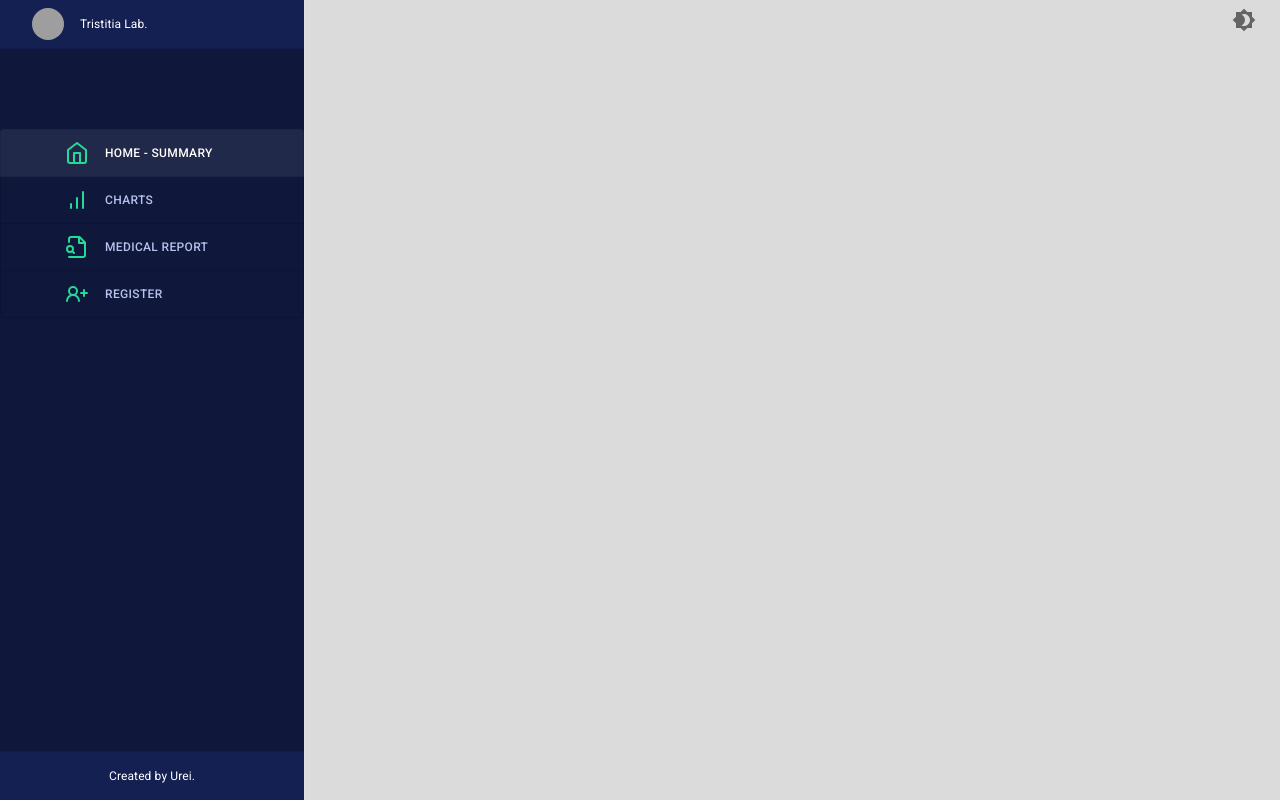
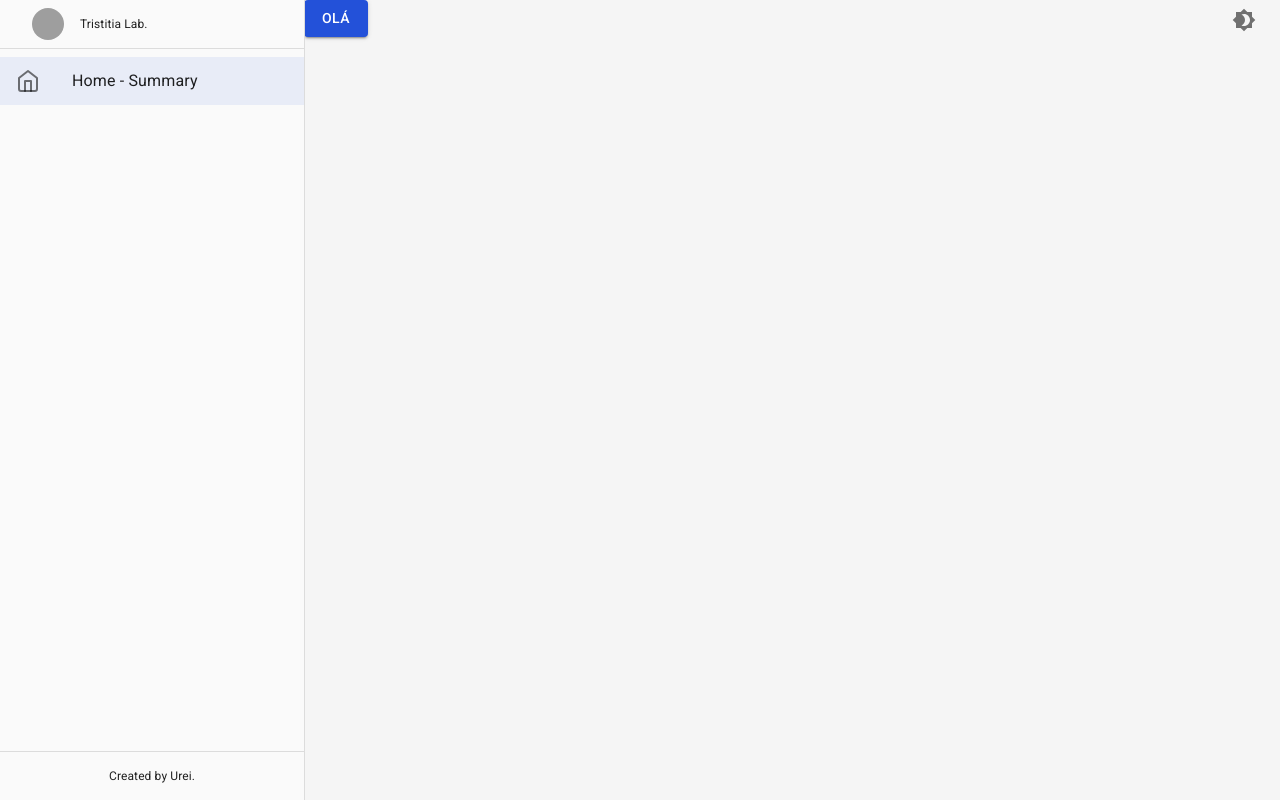
Before and after one commit to Rafael-Urei/DashBoard-Project-JSON-Server, a React (Vite) app: page /home in a window 1280 px wide. Built offline with nearby package versions, Linux system fonts and the light colour scheme; grey boxes are pictures that could not be loaded.

Commit message:
Adicionei um Drawer Dinâmico

```diff
--- a/src/pages/Home/Home.tsx
+++ b/src/pages/Home/Home.tsx
@@ -1,4 +1,4 @@
-import { Box, useMediaQuery, useTheme } from "@mui/material";
+import { Box, Button, useMediaQuery, useTheme } from "@mui/material";
 import { ToggleDrawerComponent } from "../../shared/components/ToggleDrawer/ToggleDrawer";
 
 export default function Home() {
@@ -7,6 +7,7 @@ export default function Home() {
   return (
     <>
       <Box>{match && <ToggleDrawerComponent />}</Box>
+      <Button variant="contained">Olá</Button>
     </>
   );
 }
--- a/src/routes/index.tsx
+++ b/src/routes/index.tsx
@@ -1,7 +1,19 @@
 import { Routes, Route, Navigate } from "react-router-dom";
 import Home from "../pages/Home/Home";
+import { useEffect } from "react";
+import { useAppDrawerContext } from "../shared/contexts";
 
 export const AppRoutes = () => {
+  const { setDrawerOptions } = useAppDrawerContext();
+  useEffect(() => {
+    setDrawerOptions([
+      {
+        label: "Home - Summary",
+        path: "/home",
+      },
+    ]);
+  }, []);
+
   return (
     <>
       <Routes>
--- a/src/shared/components/NavBar/NavBar.tsx
+++ b/src/shared/components/NavBar/NavBar.tsx
@@ -3,29 +3,44 @@ import {
   Box,
   Divider,
   Drawer,
+  Icon,
   List,
-  ToggleButton,
-  ToggleButtonGroup,
+  ListItemButton,
+  ListItemIcon,
+  ListItemText,
   Typography,
   useMediaQuery,
   useTheme,
 } from "@mui/material";
-import { Props } from "../../types";
+import { LinkRouteProps, Props } from "../../types";
 import { BarChart, FileSearch, HomeIcon, UserPlus2 } from "lucide-react";
-import { useState } from "react";
 import { useAppDrawerContext } from "../../contexts";
+import { useMatch, useNavigate, useResolvedPath } from "react-router-dom";
+
+const ListWithRoutes = ({ to, label, onClick }: LinkRouteProps) => {
+  const navigate = useNavigate();
+  const resolvedPath = useResolvedPath(to);
+  const match = useMatch({ path: resolvedPath.pathname, end: false });
+  const handleNavigate = () => {
+    navigate(to);
+    onClick?.();
+  };
+  return (
+    <ListItemButton selected={!!match} onClick={handleNavigate}>
+      <ListItemIcon>
+        <Icon>
+          <HomeIcon />
+        </Icon>
+      </ListItemIcon>
+      <ListItemText primary={label} />
+    </ListItemButton>
+  );
+};
 
 export default function NavBar({ children }: Props) {
   const theme = useTheme();
-  const { isOpen, toggleDrawer } = useAppDrawerContext();
+  const { isOpen, toggleDrawer, drawerOptions } = useAppDrawerContext();
   const match = useMediaQuery(theme.breakpoints.down("sm"));
-  const [alignment, setAlignment] = useState("home");
-  const handleChange = (
-    e: React.MouseEvent<HTMLElement>,
-    newAlignment: string
-  ) => {
-    setAlignment(newAlignment);
-  };
   return (
     <>
       <Drawer
@@ -40,7 +55,6 @@ export default function NavBar({ children }: Props) {
           height="100%"
         >
           <Box
-            bgcolor="primary.main"
             height={theme.spacing(6)}
             display="flex"
             alignItems="center"
@@ -64,7 +78,6 @@ export default function NavBar({ children }: Props) {
               <Typography
                 sx={{
                   marginLeft: theme.spacing(2),
-                  color: theme.palette.primary.contrastText,
                   fontSize: "12px",
                 }}
               >
@@ -73,94 +86,26 @@ export default function NavBar({ children }: Props) {
             </Box>
           </Box>
 
-          <Divider color={theme.palette.primary.main} />
+          <Divider />
 
-          <Box flex={1} bgcolor={theme.palette.primary.dark}>
-            <List
-              component="nav"
-              sx={{
-                paddingTop: theme.spacing(10),
-              }}
-            >
-              <ToggleButtonGroup
-                orientation="vertical"
-                color="secondary"
-                value={alignment}
-                exclusive
-                onChange={handleChange}
-                sx={{ width: "100%" }}
-                aria-label="Platform"
-              >
-                <ToggleButton
-                  value="home"
-                  sx={{
-                    fontSize: "12px",
-                    display: "flex",
-                    alignItems: "center",
-                    justifyContent: "flex-start",
-                    paddingLeft: theme.spacing(8),
-                    gap: theme.spacing(2),
-                    color: "#B6C3EE",
-                  }}
-                >
-                  <HomeIcon color="#25d997"></HomeIcon>
-                  Home - Summary
-                </ToggleButton>
-                <ToggleButton
-                  value="chart"
-                  sx={{
-                    fontSize: "12px",
-                    display: "flex",
-                    alignItems: "center",
-                    justifyContent: "flex-start",
-                    paddingLeft: theme.spacing(8),
-                    gap: theme.spacing(2),
-                    color: "#B6C3EE",
-                  }}
-                >
-                  <BarChart color="#25d997"></BarChart>
-                  Charts
-                </ToggleButton>
-                <ToggleButton
-                  value="mreport"
-                  sx={{
-                    fontSize: "12px",
-                    display: "flex",
-                    alignItems: "center",
-                    justifyContent: "flex-start",
-                    paddingLeft: theme.spacing(8),
-                    gap: theme.spacing(2),
-                    color: "#B6C3EE",
-                  }}
-                >
-                  <FileSearch color="#25d997"></FileSearch>
-                  Medical Report
-                </ToggleButton>
-                <ToggleButton
-                  value="register"
-                  sx={{
-                    fontSize: "12px",
-                    display: "flex",
-                    alignItems: "center",
-                    justifyContent: "flex-start",
-                    paddingLeft: theme.spacing(8),
-                    gap: theme.spacing(2),
-                    color: "#B6C3EE",
-                  }}
-                >
-                  <UserPlus2 color="#25d997"></UserPlus2>
-                  Register
-                </ToggleButton>
-              </ToggleButtonGroup>
+          <Box flex={1}>
+            <List component="nav">
+              {drawerOptions.map((drawerOption) => (
+                <ListWithRoutes
+                  key={drawerOption.path}
+                  label={drawerOption.label}
+                  to={drawerOption.path}
+                  onClick={match ? toggleDrawer : undefined}
+                />
+              ))}
             </List>
           </Box>
 
-          <Divider color={theme.palette.primary.main} />
+          <Divider />
 
           <Box
             sx={{
               height: theme.spacing(6),
-              bgcolor: theme.palette.primary.main,
             }}
             display="flex"
             alignItems="center"
@@ -168,7 +113,6 @@ export default function NavBar({ children }: Props) {
           >
             <Typography
               sx={{
-                color: theme.palette.primary.contrastText,
                 fontSize: "12px",
               }}
             >
--- a/src/shared/contexts/DrawerContext.tsx
+++ b/src/shared/contexts/DrawerContext.tsx
@@ -3,7 +3,14 @@ import { Props } from "../types";
 
 interface IDrawerContextData {
   isOpen: boolean;
+  drawerOptions: IDrawerOptions[];
   toggleDrawer: () => void;
+  setDrawerOptions: (newDrawerOptions: IDrawerOptions[]) => void;
+}
+
+interface IDrawerOptions {
+  label: string;
+  path: string;
 }
 
 const DrawerContext = createContext({} as IDrawerContextData);
@@ -14,13 +21,28 @@ export const useAppDrawerContext = () => {
 
 export const AppDrawerProvider = ({ children }: Props) => {
   const [isOpen, setIsOpen] = useState<boolean>(false);
+  const [drawerOptions, setDrawerOptions] = useState<IDrawerOptions[]>([]);
 
   const toggleDrawer = useCallback(() => {
     setIsOpen((oldDrawerOpen) => !oldDrawerOpen);
   }, []);
 
+  const handleSetDrawerOptions = useCallback(
+    (newDrawerOptions: IDrawerOptions[]) => {
+      setDrawerOptions(newDrawerOptions);
+    },
+    []
+  );
+
   return (
-    <DrawerContext.Provider value={{ isOpen, toggleDrawer }}>
+    <DrawerContext.Provider
+      value={{
+        drawerOptions,
+        setDrawerOptions: handleSetDrawerOptions,
+        isOpen,
+        toggleDrawer,
+      }}
+    >
       {children}
     </DrawerContext.Provider>
   );
--- a/src/shared/themes/Dark.ts
+++ b/src/shared/themes/Dark.ts
@@ -3,16 +3,20 @@ import { createTheme } from "@mui/material";
 export const darkTheme = createTheme({
   palette: {
     primary: {
-      main: "#303134",
-      dark: "#202124",
-      contrastText: "#ffffff",
+      light: "#757ce8",
+      main: "#2b43c9",
+      dark: "#002884",
+      contrastText: "#fff",
     },
     secondary: {
-      main: "#ffffff",
+      light: "#ff7961",
+      main: "#c9b12b",
+      dark: "#ba000d",
+      contrastText: "#000",
     },
     background: {
-      paper: "#303134",
-      default: "#121314",
+      default: "#0d0d0d",
+      paper: "#3c3c3c",
     },
   },
 });
--- a/src/shared/themes/Light.ts
+++ b/src/shared/themes/Light.ts
@@ -3,18 +3,20 @@ import { createTheme } from "@mui/material";
 export const mainTheme = createTheme({
   palette: {
     primary: {
-      main: "#142052",
-      dark: "#0F173B",
-      light: "#ffffff",
-      contrastText: "#ffffff",
+      light: "#c5cbf4",
+      main: "#2351d9",
+      dark: "#001ea4",
+      contrastText: "#fff",
     },
     secondary: {
-      main: "#fff",
-      dark: "#303134",
+      light: "#ddd332",
+      main: "#d9ab23",
+      dark: "#d06f05",
+      contrastText: "#000",
     },
     background: {
-      paper: "#ffffff",
-      default: "#DBDBDB",
+      default: "#f5f5f5",
+      paper: "#fafafa",
     },
   },
 });
--- a/src/shared/types/index.ts
+++ b/src/shared/types/index.ts
@@ -3,3 +3,9 @@ import { ReactNode } from "react";
 export type Props = {
   children?: ReactNode;
 };
+
+export type LinkRouteProps = {
+  to: string;
+  onClick: (() => void) | undefined;
+  label: string;
+};
```
